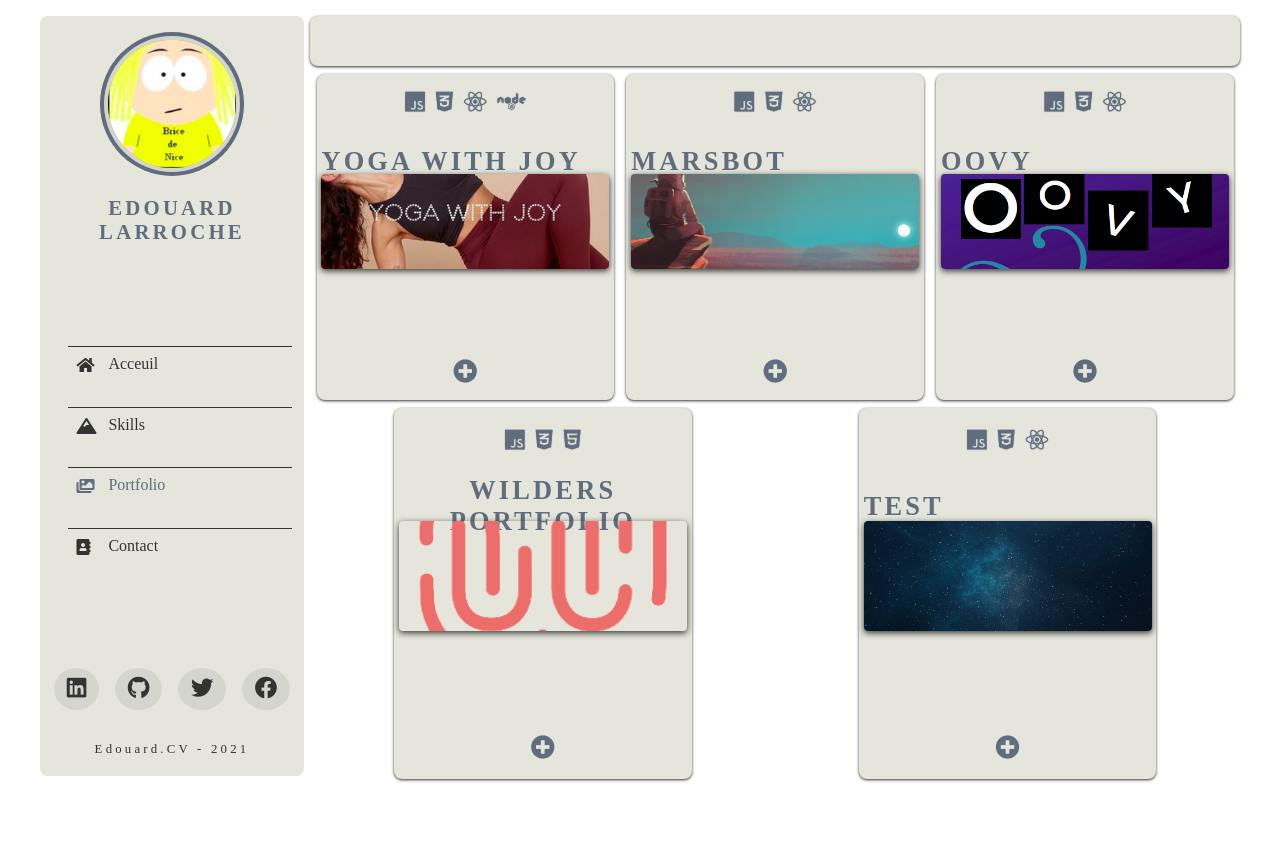
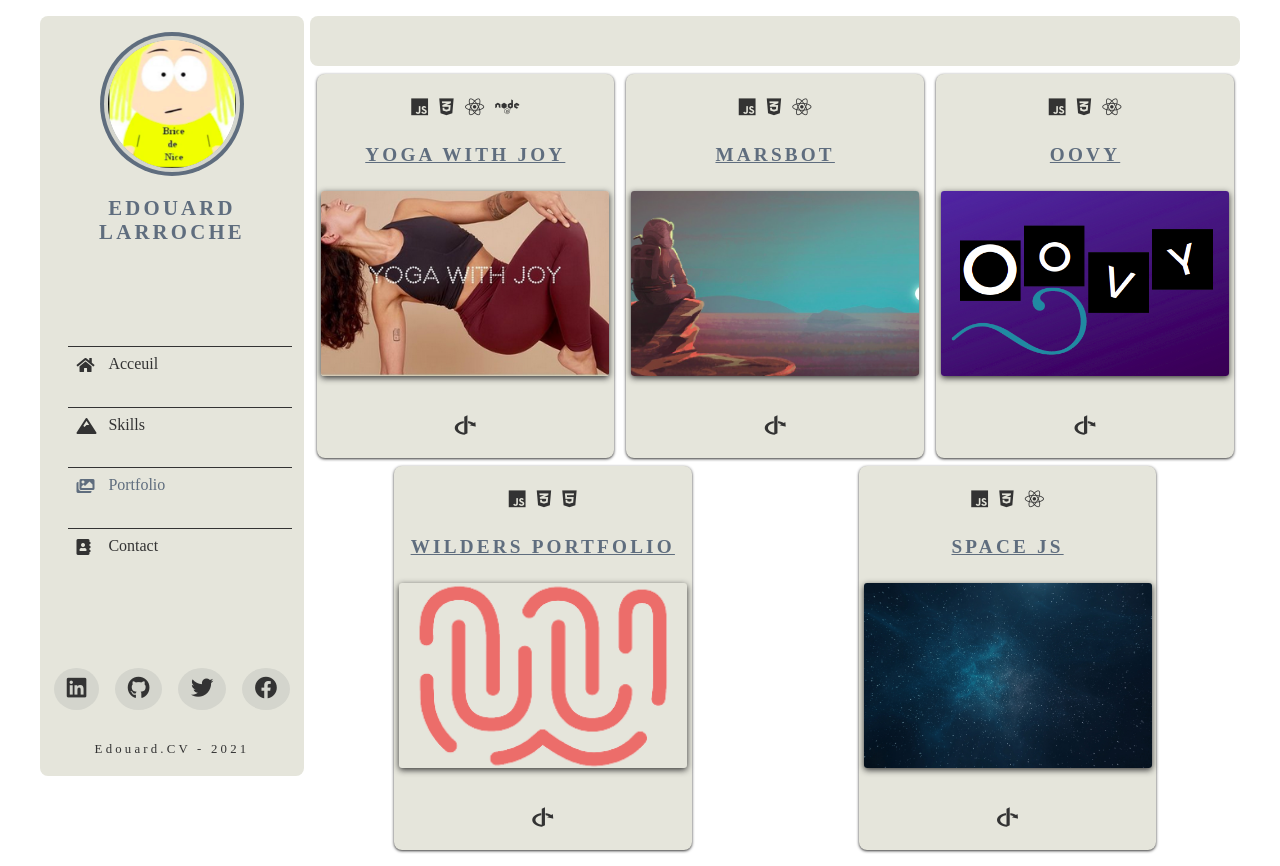
Before and after one commit to Edouard-LARROCHE/CV-reactjs, a React (Create React App) app: page /portfolio in a window 1280 px wide. Before the commit the page ends 825 px from the top, so only its background shows below. Built offline with nearby package versions, Linux system fonts and the light colour scheme.

Commit message:
step 2 page portfolio/card project/popup/scss

```diff
--- a/src/components/portfolio/Project.js
+++ b/src/components/portfolio/Project.js
@@ -1,6 +1,16 @@
 import React, { Component } from 'react';
 
 export default class Project extends Component {
+  state = {
+    showInfo: false,
+  };
+
+  handleInfo = () => {
+    this.setState({
+      showInfo: !this.state.showInfo,
+    });
+  };
+
   render() {
     let { name, languagesIcons, source, info, picture } = this.props.item;
     return (
@@ -13,8 +23,22 @@ export default class Project extends Component {
         <h3>{name}</h3>
         <img src={picture} alt='picture' />
         <span className='infos'>
-          <i className='fas fa-plus-circle' />
+          <i className='fab fa-openid' onClick={this.handleInfo} />
         </span>
+
+        {this.state.showInfo && (
+          <div className='showInfos'>
+            <div className='infosContent'>
+              <div className='head'>
+                <h2> {name} </h2>
+              </div>
+
+              <div className='button return' onClick={this.handleInfo}>
+                Retour
+              </div>
+            </div>
+          </div>
+        )}
       </div>
     );
   }
--- a/src/data/portfolioData.js
+++ b/src/data/portfolioData.js
@@ -33,7 +33,7 @@ export const portfolioData = [
   },
   {
     id: 5,
-    name: 'Test',
+    name: 'Space Js',
     languagesIcons: ['fab fa-js', 'fab fa-css3-alt', 'fab fa-react'],
     source: 'https://github.com/',
     info: 'Lorem tgrt gr yht hyt h th ththyuhj ujth yj tjt ry thu j bhtu j t uj yuj yujujyj yjy j yujiy ',
--- a/src/styles/pages/_portfolio.scss
+++ b/src/styles/pages/_portfolio.scss
@@ -19,7 +19,6 @@
     margin: 0 auto;
     background: $color-2;
     user-select: none;
-    box-shadow: $shadow;
 
     li {
       color: $black;
@@ -88,7 +87,7 @@
       margin: 0.5rem 0 0 0;
       text-align: center;
       width: 32%;
-      max-height: 50%;
+      height: 24rem;
       padding: 0.3rem;
       box-shadow: $shadow;
       display: grid;
@@ -106,33 +105,34 @@
       @include verticalCenter;
 
       i {
-        font-size: 1.4rem;
+        font-size: 1.2rem;
         padding: 0 0.35rem;
-        color: $color-1;
-        text-shadow: 0 0px 1px $color-1;
+        color: $black;
+        text-shadow: 0 0px 1px $color-2;
       }
     }
     h3 {
+      text-decoration: underline;
       grid-area: 2;
       font-family: $font-1;
-      font-size: 1.65rem;
+      font-size: 1.2rem;
       @include verticalCenter;
-      justify-content: left;
+      justify-content: center;
+      transform: translateY(-20px);
     }
     img {
       grid-area: 3;
       object-fit: cover;
       margin: 0 auto;
       width: 100%;
-      height: 55%;
-      box-shadow: 0 2px 6px #333;
-      border-radius: 4px;
-      cursor: pointer;
+      height: 90%;
+      box-shadow: 0 2px 6px $black;
+      border-radius: 3px;
       @include verticalCenter;
     }
     .infos {
       grid-area: 4;
-      color: $color-1;
+      color: $black;
       cursor: pointer;
       font-size: 1.5rem;
       @include verticalCenter;
@@ -142,6 +142,7 @@
         transform: scale(1.1);
       }
     }
+
     .showInfos {
       position: absolute;
       top: 0;
@@ -158,7 +159,7 @@
         width: 600px;
         margin: 0 auto;
         color: $color-1;
-        background: $color-1;
+        background: $color-2;
         border-radius: $borderRadius;
         padding: 2rem;
         box-shadow: 0 10px 10px #333;
@@ -183,7 +184,7 @@
       }
       .button {
         cursor: pointer;
-        color: $color-1;
+        color: $black;
         background: $color-1;
         border-radius: $borderRadius;
         padding: 1rem;
```
